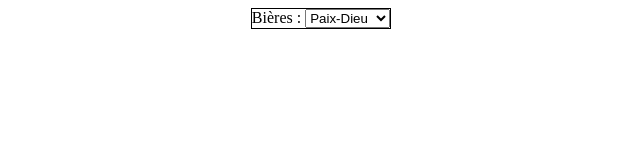
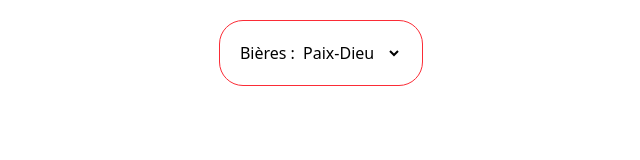
Before and after one commit to SylvainTropee/CoursJsAvanc-QCDA10, a website: page module_1/demo3/index.html in a window 1280 px wide. Shown: the whole page, without its empty margins (319-959 px from the left). Drawn offline with Linux system fonts and the light colour scheme.

Commit message:
demo 3 fix color

```diff
--- a/module_1/demo3/index.html
+++ b/module_1/demo3/index.html
@@ -10,7 +10,7 @@
 </head>
 <body>
 <div class="flex justify-center">
-    <div class="border border-red-600 rounded-3xl p-5 m-5">
+    <div class="border border-red-500 rounded-3xl p-5 m-5">
         <label for="selectBeer">Bières :</label>
         <select id="selectBeer"></select>
     </div>
--- a/module_1/demo3/src/style.css
+++ b/module_1/demo3/src/style.css
@@ -1,3 +1 @@
-@tailwind base;
-@tailwind utilities;
-@tailwind components;
+@import "tailwindcss";
```
Also changed, not shown: module_1/demo3/dist/bundle.js.
